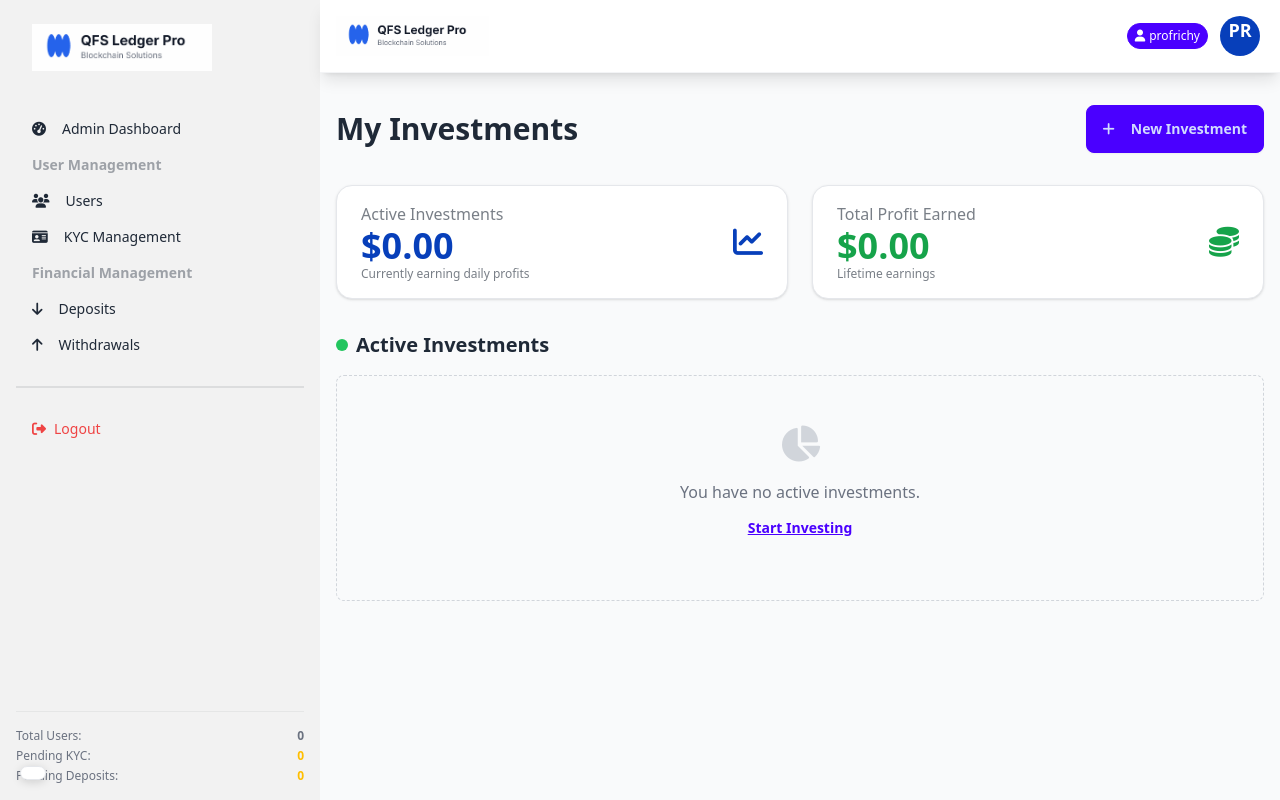
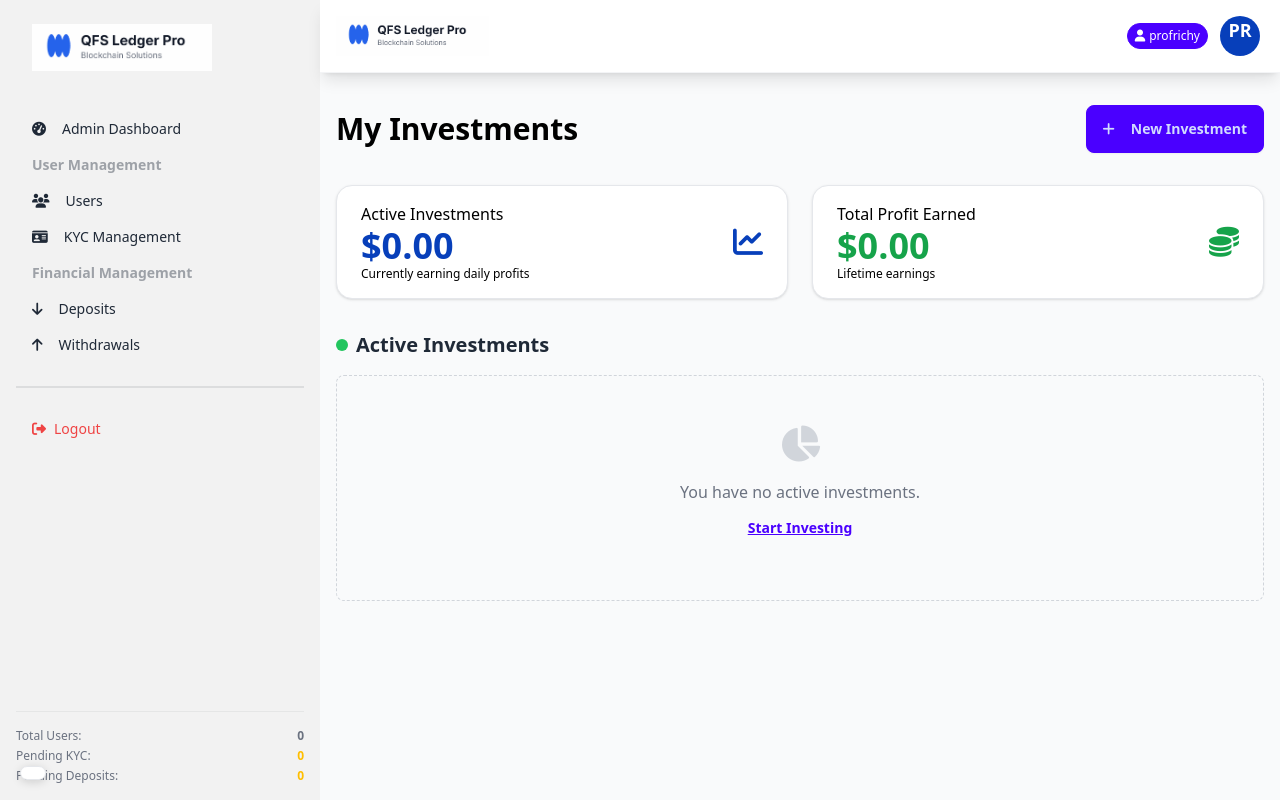
Before and after one commit to Versity1/qfsledgerpro, a Django app: page /investments/my-investments/ in a window 1280 px wide. Run offline with Django 5.2, Linux system fonts and the light colour scheme; a user stored in the database is signed in; data comes from the database, SQL or seed files in the repository; both versions use the stored data as it was after the commit; parts of the project's set-up code (start-up, migrations or seed data) failed here and were passed over; some libraries are stand-ins or nearby versions.

Commit message:
extra styles to investment

```diff
--- a/core/templates/dashboard.html
+++ b/core/templates/dashboard.html
@@ -39,7 +39,7 @@
                     <i class="fas fa-shopping-cart mr-1 md:mr-2"></i>
                     <span class="text-xs md:text-sm">Buy</span>
                 </a>
-                <a href="" class="btn btn-sm md:btn-md bg-white text-primary border-none font-bold">
+                <a href="{% url 'investment_plans' %}" class="btn btn-sm md:btn-md bg-white text-primary border-none font-bold">
                     <i class="fas fa-bar-chart mr-1 md:mr-2"></i>
                     <span class="text-xs md:text-sm">Stake</span>
                 </a>
--- a/core/templates/my_investments.html
+++ b/core/templates/my_investments.html
@@ -4,7 +4,7 @@
 {% block content %}
 <div class="container mx-auto px-4 py-8">
     <div class="flex flex-col md:flex-row justify-between items-center mb-8 gap-4">
-        <h1 class="text-3xl font-bold text-gray-800">My Investments</h1>
+        <h1 class="text-3xl font-bold text-black">My Investments</h1>
         <a href="{% url 'investment_plans' %}" class="btn btn-primary">
             <i class="fas fa-plus mr-2"></i> New Investment
         </a>
@@ -17,9 +17,9 @@
                 <div class="stat-figure text-primary">
                     <i class="fas fa-chart-line text-3xl"></i>
                 </div>
-                <div class="stat-title">Active Investments</div>
+                <div class="stat-title text-black">Active Investments</div>
                 <div class="stat-value text-primary">${{ total_active_investment|floatformat:2 }}</div>
-                <div class="stat-desc">Currently earning daily profits</div>
+                <div class="stat-desc text-black">Currently earning daily profits</div>
             </div>
         </div>
 
@@ -28,49 +28,49 @@
                 <div class="stat-figure text-green-600">
                     <i class="fas fa-coins text-3xl"></i>
                 </div>
-                <div class="stat-title">Total Profit Earned</div>
+                <div class="stat-title text-black">Total Profit Earned</div>
                 <div class="stat-value text-green-600">${{ total_profit_earned|floatformat:2 }}</div>
-                <div class="stat-desc">Lifetime earnings</div>
+                <div class="stat-desc text-black">Lifetime earnings</div>
             </div>
         </div>
     </div>
 
     <!-- Active Investments -->
     <h2 class="text-xl font-bold mb-4 flex items-center">
-        <span class="w-3 h-3 bg-green-500 rounded-full mr-2"></span>
+        <span class="w-3 h-3 bg-green-500 rounded-full mr-2 text-black"></span>
         Active Investments
     </h2>
 
-    <div class="grid grid-cols-1 md:grid-cols-2 lg:grid-cols-3 gap-6 mb-12">
+    <div class="grid grid-cols-1 md:grid-cols-2 lg:grid-cols-3 gap-6 mb-12 text-black">
         {% for investment in active_investments %}
         <div class="card bg-white shadow-lg border border-gray-200">
             <div class="card-body">
                 <div class="flex justify-between items-start mb-4">
                     <div>
-                        <h3 class="font-bold text-lg">{{ investment.plan.name }}</h3>
+                        <h3 class="font-bold text-lg text-black">{{ investment.plan.name }}</h3>
                         <span class="badge badge-success badge-sm">Active</span>
                     </div>
                     <div class="text-right">
-                        <div class="text-2xl font-bold">${{ investment.amount_in_usd }}</div>
-                        <div class="text-xs text-gray-500">{{ investment.amount_invested|floatformat:6 }} {{ investment.cryptocurrency.symbol }}</div>
+                        <div class="text-2xl font-bold text-black">${{ investment.amount_in_usd }}</div>
+                        <div class="text-xs text-black">{{ investment.amount_invested|floatformat:6 }} {{ investment.cryptocurrency.symbol }}</div>
                     </div>
                 </div>
 
                 <div class="space-y-2 text-sm mb-4">
                     <div class="flex justify-between">
-                        <span class="text-gray-500">Daily Profit</span>
+                        <span class="text-black">Daily Profit</span>
                         <span class="font-semibold text-green-600">+${{ investment.daily_profit }}</span>
                     </div>
                     <div class="flex justify-between">
-                        <span class="text-gray-500">Total Earned</span>
+                        <span class="text-black">Total Earned</span>
                         <span class="font-semibold text-green-600">+${{ investment.total_profit_earned }}</span>
                     </div>
                     <div class="flex justify-between">
-                        <span class="text-gray-500">Start Date</span>
+                        <span class="text-black">Start Date</span>
                         <span>{{ investment.start_date|date:"M d, Y" }}</span>
                     </div>
                     <div class="flex justify-between">
-                        <span class="text-gray-500">End Date</span>
+                        <span class="text-black">End Date</span>
                         <span>{{ investment.end_date|date:"M d, Y" }}</span>
                     </div>
                 </div>
@@ -80,11 +80,11 @@
                 {% now "Y-m-d" as current_date %}
                 <!-- Calculate progress percentage here if needed, or use simple visual -->
                 <progress class="progress progress-primary w-full" value="0" max="100"></progress>
-                <p class="text-xs text-center mt-1 text-gray-500">Investment in progress</p>
+                <p class="text-xs text-center mt-1 text-black">Investment in progress</p>
                 {% endwith %}
 
                 <div class="card-actions mt-4">
-                    <a href="{% url 'investment_detail' investment.id %}" class="btn btn-outline btn-sm btn-block">View
+                    <a href="{% url 'investment_detail' investment.id %}" class="btn btn-outline btn-sm btn-block text-black">View
                         Details</a>
                 </div>
             </div>
```
Also changed, not shown: core/templates/investment_plans.html (+9 -9 lines), db.sqlite3.
